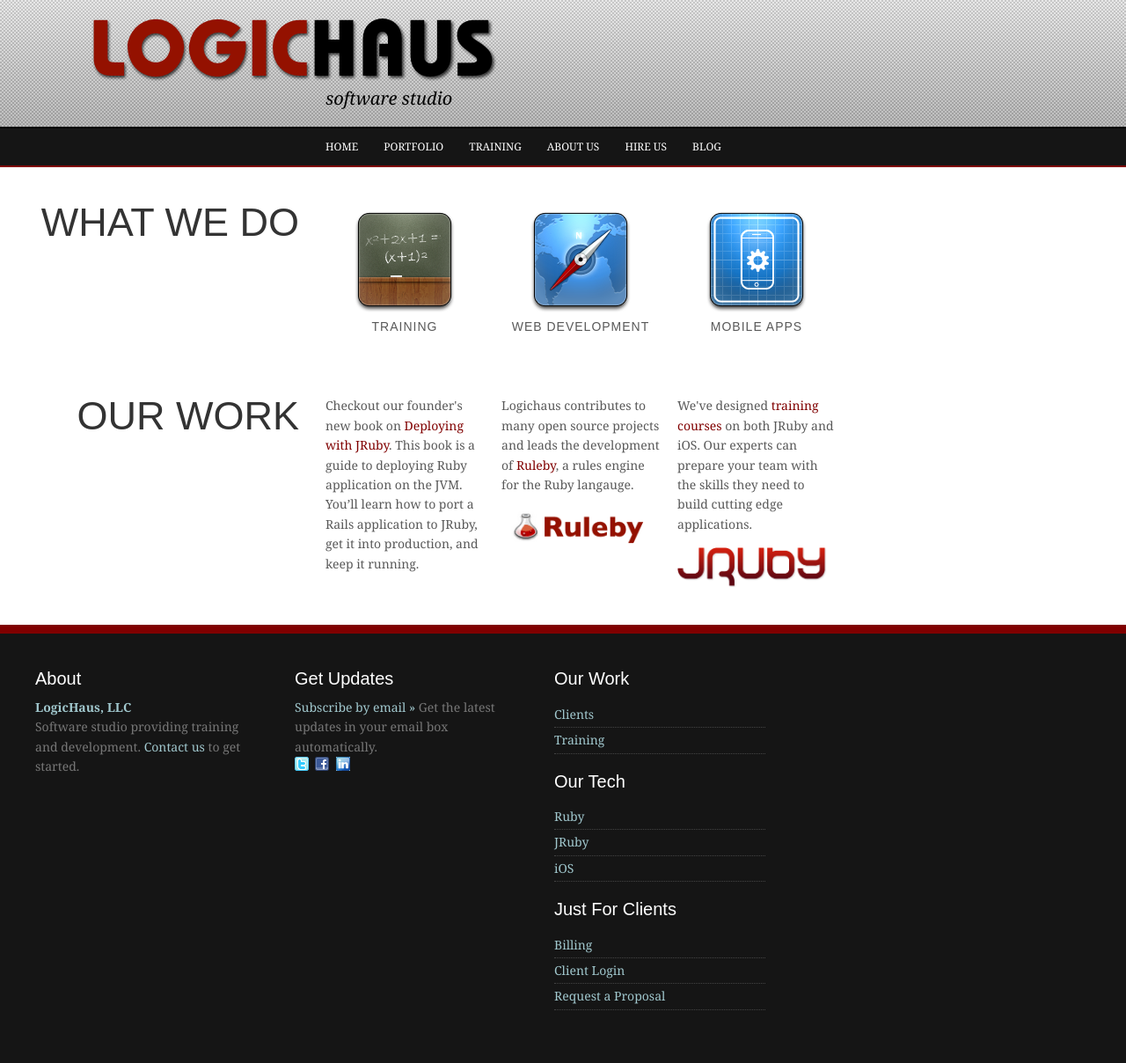
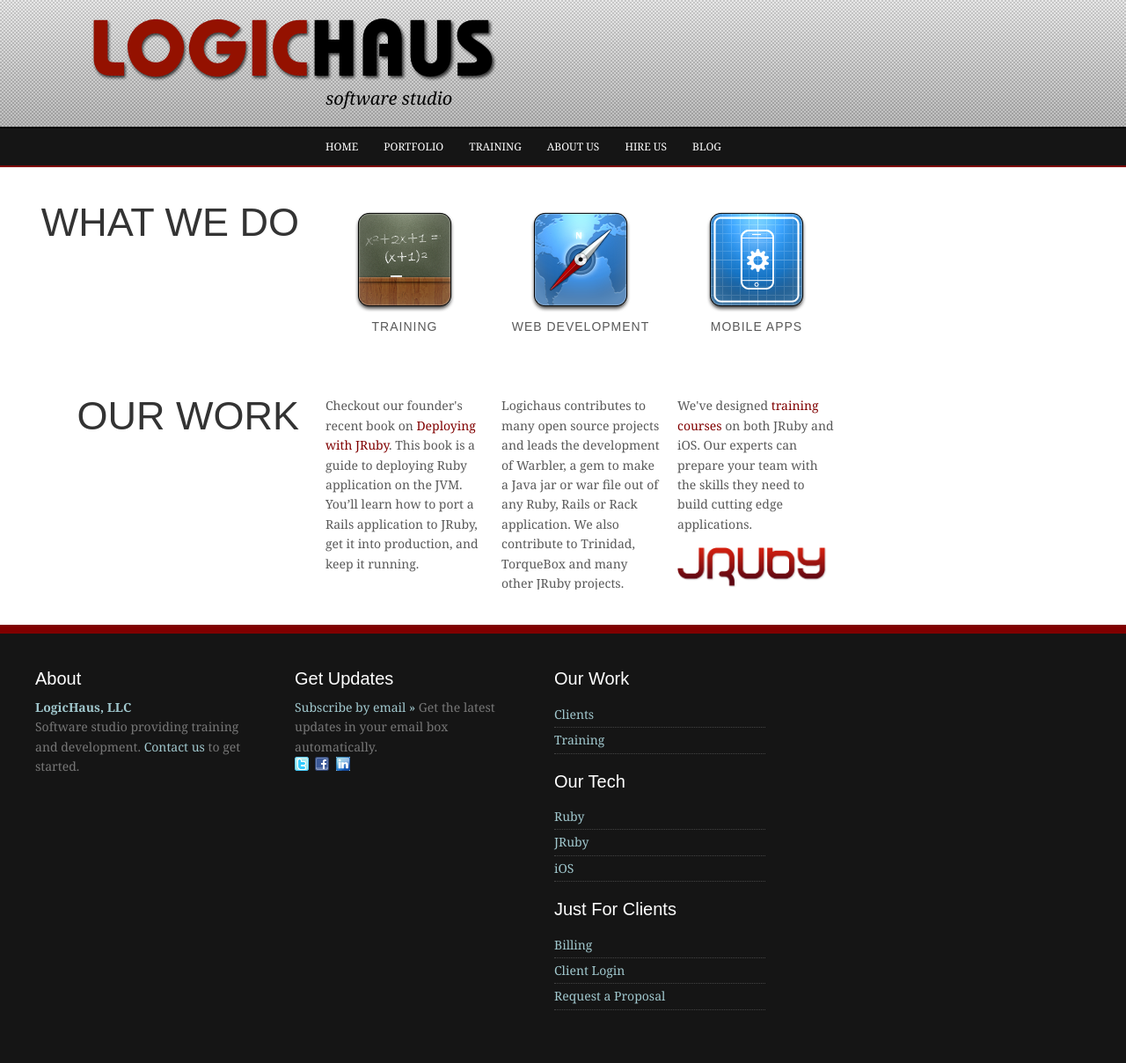
Before and after one commit to logichaus/logichaus.github.com, a Jekyll site: the page built from index.html, in a window 1280 px wide. Shown: the whole page at 88% size. Built offline with Jekyll 4.4.1, drawn with Linux system fonts in a browser that asks for light colours; some web fonts are replaced.

Commit message:
fixed some typos and stuff

```diff
--- a/index.html
+++ b/index.html
@@ -48,7 +48,7 @@
   </li>
 
   <li>
-    Checkout our founder's new book on
+    Checkout our founder's recent book on
     <a href="http://pragprog.com/book/jkdepj/deploying-with-jruby">Deploying with JRuby</a>.
     This book is a guide to deploying Ruby application on the JVM. You’ll learn how to port a Rails application to JRuby, get it into production, and keep it running.
   </li>
@@ -61,10 +61,9 @@
   <!-- </li> -->
 
   <li>
-    Logichaus contributes to many open source projects and leads the development of <a href="http://ruleby.org">Ruleby</a>, a rules engine for the Ruby langauge.
-    <img src="/images/ruleby.png" width="170"/>
+    Logichaus contributes to many open source projects and leads the development of Warbler, a gem to make a Java jar or war file out of any Ruby, Rails or Rack application.
+    We also contribute to Trinidad, TorqueBox and many other JRuby projects.
   </li>
-
   <li>
     We've designed
     <a href="training.html">training courses</a>
--- a/jruby.html
+++ b/jruby.html
@@ -29,7 +29,7 @@
           How the JVM memory manager works.
         </li>
         <li>
-          How monitor a JVM process.
+          How to monitor a JVM process.
         </li>
         <li>
           How to deploy applications with Warbler, Trinidad and TorqueBox.
```
